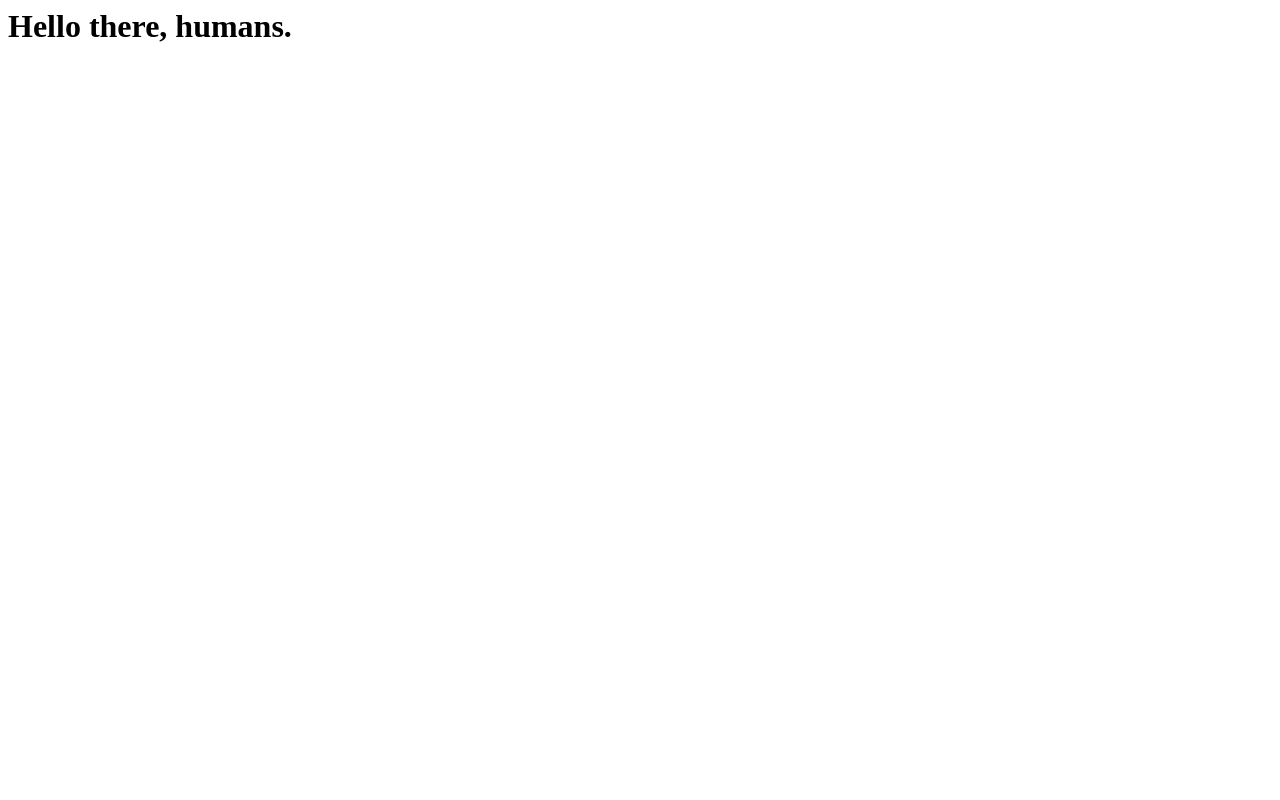
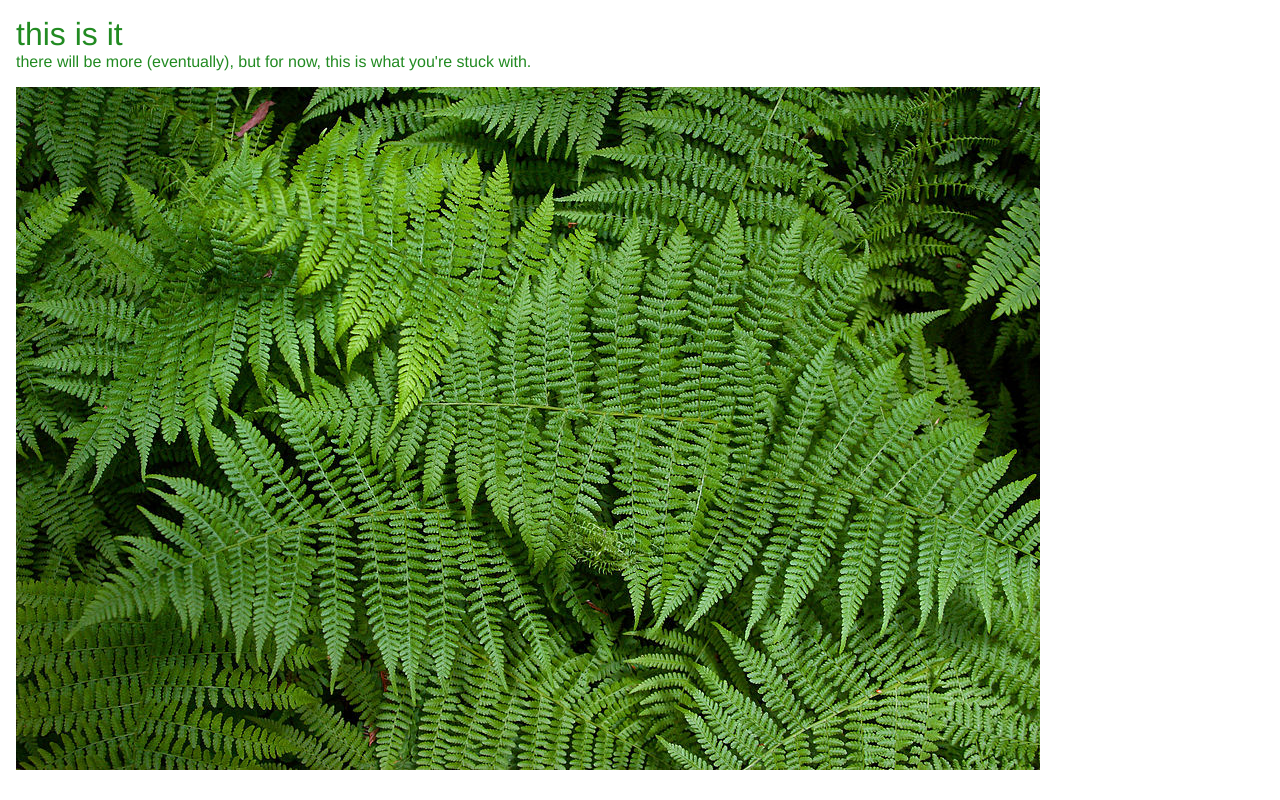
Before and after one commit to kcole2/kcole2.github.io, a plain HTML site: page index.html in a window 1280 px wide. Drawn offline with Linux system fonts and the light colour scheme.

Commit message:
bare bones teacher template

```diff
--- a/index.html
+++ b/index.html
@@ -1 +1,15 @@
-<h1>Hello there, humans.</h1>
+<!DOCTYPE html>
+<head>
+  <meta charset="utf-8">
+  <meta name="description" content="My personal webpage">
+  <meta name="viewport" content="width=device-width, initial-scale=1">
+  <link href="style.css" rel="stylesheet">
+  <title>a webpage of sorts</title>
+</head>
+<body>
+	<main>
+		<h1>this is it</h1>
+		<p>there will be more (eventually), but for now, this is what you're stuck with.</p>
+		<img src="images/fern.jpg" alt="fern">
+	</main>
+</body>
--- /dev/null
+++ b/style.css
@@ -0,0 +1,21 @@
+body {
+	margin: 0;
+	padding: 0;
+	font-family: helvetica, sans-serif;
+	background-color: white;
+	color: forestgreen;
+}
+main {
+	padding: 1em;
+}
+img {
+	max-width: 100%;
+	height: auto;
+}
+h1 {
+	font-weight: 400;
+	margin: 0;
+}
+p {
+	margin: 0 0 1em 0;
+}
```
Also changed, not shown: images/fern.jpg (added).
